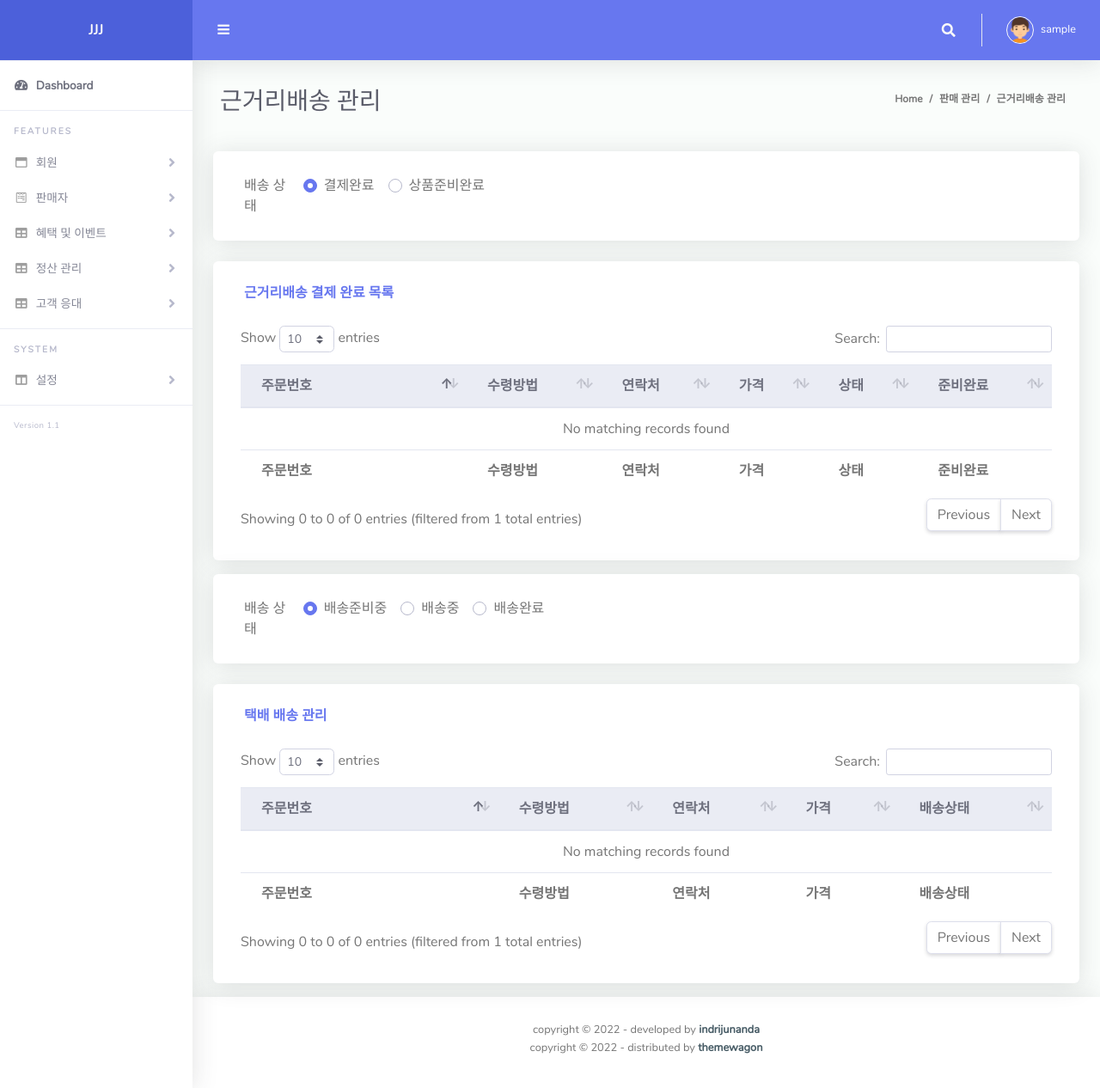
After one commit to jhy11/jjj, a Django app: page /seller/shortdelivery in a window 1280 px wide. The commit adds this page. Shown: the whole page at 86% size. Run offline with Django 4.2, Linux system fonts and the light colour scheme; the visitor is signed in with stand-in values (Sample User, id 1); data that the repository does not hold is empty; parts of the project's set-up code (start-up, migrations or seed data) failed here and were passed over; some libraries are stand-ins or nearby versions.

Commit message:
Add seller/shortdelivery
근거리배송 페이지 생성

```diff
--- /dev/null
+++ b/seller/templates/shortdelivery.html
@@ -0,0 +1,231 @@
+{% extends 'layouts/base.html' %} {% load static %}
+
+<!-- Specific Page CSS goes HERE  -->
+{% block stylesheets %}
+<link href="https://cdnjs.cloudflare.com/ajax/libs/font-awesome/4.7.0/css/font-awesome.min.css" rel="stylesheet"/>
+<link href="{% static 'vendor/datatables/dataTables.bootstrap4.min.css' %}" rel="stylesheet" type="text/css">
+
+{% endblock stylesheets %}
+
+{% block content %}
+<div class="container-fluid" id="container-wrapper">
+  <div class="d-sm-flex align-items-center justify-content-between mb-4">
+    <h1 class="h3 pl-2 text-gray-800">근거리배송 관리</h1>
+    <ol class="breadcrumb">
+      <li class="breadcrumb-item"><a href="./">Home</a></li>
+      <li class="breadcrumb-item">판매 관리</li>
+      <li class="breadcrumb-item active" aria-current="page">근거리배송 관리</li>
+    </ol>
+  </div>
+  <div class="row">
+    <div class="col">
+      <div class="card mb-4">
+        <div class="card-body">
+          <div class ="row g-3 needs-validation">
+            <div class="row col-md-12 mx-1 pt-2">
+              <label class="form-label col-md-1" for="status1" >배송 상태</label>
+              <fieldset class="row col-md-8" id="status1">
+                <div class="custom-control custom-radio mr-3">
+                  <input type="radio" id="customRadio1" name="status1" class="custom-control-input" value="결제완료" checked="checked">
+                  <label class="custom-control-label" for="customRadio1">결제완료</label>
+                </div>
+                <div class="custom-control custom-radio mr-3">
+                  <input type="radio" id="customRadio2" name="status1" class="custom-control-input" value="상품준비완료">
+                  <label class="custom-control-label" for="customRadio2">상품준비완료</label>
+                </div>
+              </fieldset>
+            </div>
+          </div>
+        </div>
+      </div>
+    </div>
+  </div>
+
+  <div class="row">
+    <div class="col">
+      <div class="card mb-3 p-3">
+        <div class="card-header d-flex flex-row align-items-center justify-content-between">
+          <h6 class="m-0 font-weight-bold text-primary">근거리배송 결제 완료 목록</h6>
+        </div>
+        <div class="table-responsive p-3" id="aaa">
+          <table class="table align-items-center table-flush table-hover" id="dataTableHover-delivery">
+            <thead class="thead-light">
+              <tr>
+                <th>주문번호</th>
+                <th>수령방법</th>
+                <th>연락처</th>
+                <th>가격</th>
+                <th>상태</th>
+                <th>준비완료</th>
+              </tr>
+            </thead>
+            <tbody class="list" id="list-order">
+              {% if Paid or Completed %}
+              {% for i in Paid %}
+              {% load humanize %}
+              <tr class="list-order-row">
+                <td class="align-middle" id="Order_no">{{ i.order__order_no }}</td>
+                <td class="align-middle" id="Type">근거리배송</td>
+                <td class="align-middle" id="Call">{{ i.order__call }}</td>
+                <td class="align-middle" id="Total">{{ i.order__total_price|intcomma }}</td>
+                <td class="align-middle status" id="Status" value='{{i.order__status}}'>결제완료</td>
+                <td class="align-middle custom-control custom-switch ml-5">
+                  <input type="checkbox" class="custom-control-input" id="Completed">
+                  <label class="custom-control-label" for="Completed"></label>
+                </td>
+              </tr>
+              {% endfor %}
+              {% for i in Completed %}
+              <tr class="list-order-row">
+                <td class="align-middle" id="Order_no">{{ i.order__order_no }}</td>
+                <td class="align-middle" id="Type">근거리배송</td>
+                <td class="align-middle" id="Call">{{ i.order__call }}</td>
+                <td class="align-middle" id="Total">{{ i.order__total_price|intcomma }}</td>
+                <td class="align-middle status" id="Status" value='{{i.order__status}}'>상품준비완료</td>
+                <td class="align-middle custom-control custom-switch ml-5">
+                  <input type="checkbox" class="custom-control-input" id="Completed">
+                  <label class="custom-control-label" for="Completed"></label>
+                </td>
+              </tr>
+              {% endfor %}
+              {% else %}
+              <tr>
+                <td class="align-middle">Data does not exist.</td>
+                <td></td>
+                <td></td>
+                <td></td>
+                <td></td>
+                <td></td>
+              </tr>
+              {% endif %}
+            </tbody>
+            <tfoot>
+              <tr>
+                <th>주문번호</th>
+                <th>수령방법</th>
+                <th>연락처</th>
+                <th>가격</th>
+                <th>상태</th>
+                <th>준비완료</th>
+              </tr>
+            </tfoot>
+          </table>
+        </div>
+      </div>
+    </div>
+  </div>
+  <div class="row">
+    <div class="col">
+      <div class="card mb-4">
+        <div class="card-body">
+          <div class ="row g-3 needs-validation">
+            <div class="row col-md-12 mx-1 pt-2">
+              <label class="form-label col-md-1" for="status" >배송 상태</label>
+              <fieldset class="row col-md-8" id="status">
+                <div class="custom-control custom-radio mr-3">
+                  <input type="radio" id="customRadio3" name="status" class="custom-control-input" value="배송준비중" checked="checked">
+                  <label class="custom-control-label" for="customRadio3">배송준비중</label>
+                </div>
+                <div class="custom-control custom-radio mr-3">
+                  <input type="radio" id="customRadio4" name="status" class="custom-control-input" value="배송중">
+                  <label class="custom-control-label" for="customRadio4">배송중</label>
+                </div>
+                <div class="custom-control custom-radio mr-3">
+                  <input type="radio" id="customRadio5" name="status" class="custom-control-input" value="배송완료">
+                  <label class="custom-control-label" for="customRadio5">배송완료</label>
+                </div>
+              </fieldset>
+            </div>
+          </div>
+        </div>
+      </div>
+    </div>
+  </div>
+  <div class="row">
+    <div class="col">
+      <div class="card mb-3 p-3">
+        <div class="card-header d-flex flex-row align-items-center justify-content-between">
+          <h6 class="m-0 font-weight-bold text-primary">택배 배송 관리</h6>
+        </div>
+        <div class="table-responsive p-3" id="aaa">
+          <table class="table align-items-center table-flush table-hover" id="dataTableHover-delivered">
+            <thead class="thead-light">
+              <tr>
+                <th>주문번호</th>
+                <th>수령방법</th>
+                <th>연락처</th>
+                <th>가격</th>
+                <th>배송상태</th>
+              </tr>
+            </thead>
+            <tbody class="list" id="list-order">
+              {% if Processing or Shipping or Delivered %}
+              {% for i in Processing %}
+              {% load humanize %}
+              <tr class="list-order-row">
+                <td class="align-middle" id="OrderNo">{{ i.order__order_no }}</td>
+                <td class="align-middle" id="Type">근거리배송</td>
+                <td class="align-middle" id="Call">{{ i.order__call }}</td>
+                <td class="align-middle" id="Total">{{ i.order__total_price|intcomma }}</td>
+                <td class="align-middle status" id="Status" value='{{i.order__status}}'>배송준비중</td>
+              </tr>
+              {% endfor %}
+              {% for i in Shipping %}
+              {% load humanize %}
+              <tr class="list-order-row">
+                <td class="align-middle" id="OrderNo">{{ i.order__order_no }}</td>
+                <td class="align-middle" id="Type">근거리배송</td>
+                <td class="align-middle" id="Call">{{ i.order__call }}</td>
+                <td class="align-middle" id="Total">{{ i.order__total_price|intcomma }}</td>
+                <td class="align-middle status" id="Status" value='{{i.order__status}}'>배송중</td>
+              </tr>
+              {% endfor %}
+              {% for i in Delivered %}
+              {% load humanize %}
+              <tr class="list-order-row">
+                <td class="align-middle" id="OrderNo">{{ i.order__order_no }}</td>
+                <td class="align-middle" id="Type">근거리배송</td>
+                <td class="align-middle" id="Call">{{ i.order__call }}</td>
+                <td class="align-middle" id="Total">{{ i.order__total_price|intcomma }}</td>
+                <td class="align-middle status" id="Status" value='{{i.order__status}}'>배송완료</td>
+              </tr>
+              {% endfor %}
+              {% else %}
+              <tr>
+                <td class="align-middle">Data does not exist.</td>
+                <td></td>
+                <td></td>
+                <td></td>
+                <td></td>
+              </tr>
+              {% endif %}
+            </tbody>
+            <tfoot>
+              <tr>
+                <th>주문번호</th>
+                <th>수령방법</th>
+                <th>연락처</th>
+                <th>가격</th>
+                <th>배송상태</th>
+              </tr>
+            </tfoot>
+          </table>
+        </div>
+      </div>
+    </div>
+  </div>
+</div>
+
+
+{% endblock content %}
+
+<!-- Specific Page JS goes HERE  -->
+{% block javascripts %}
+<!-- Page level plugins -->
+<script src="{% static 'vendor/datatables/jquery.dataTables.min.js' %}" type="text/javascript"></script>
+<script src="{% static 'vendor/datatables/dataTables.bootstrap4.min.js' %}" type="text/javascript"></script>
+
+<script src="{% static 'jsmeta/constants.js' %}"></script>
+<script src="{% static 'jsmeta/seller/script_shortdelivery_info.js' %}"></script>
+
+{% endblock javascripts %}
--- a/seller/urls.py
+++ b/seller/urls.py
@@ -1,7 +1,8 @@
 from django.urls import path
 
 from . import views
-from .views import info_delivery_views, info_seller_views, info_product_views, info_qna_views
+from .views import info_delivery_views, info_shortdelivery_views, info_seller_views, \
+                info_product_views, info_qna_views, info_cancel_views
 
 app_name = 'seller'
 
@@ -9,7 +10,12 @@ urlpatterns=[
 
     #판매 관리
     path('delivery', info_delivery_views.DeliveryView.as_view(), name='delivery'),
+    path('shortdelivery', info_shortdelivery_views.ShortdeliveryView.as_view(), name='shortdelivery'),
+
+    #path('cancel', info_cancel_views.CancelView.as_view(), name='cancel'),
+
     path('seller-product', info_seller_views.SellerProductView.as_view(), name='seller-product'),
+
 
     #상품 관리
     path('product-list', info_product_views.ProductListView.as_view(), name='product-list'),
--- /dev/null
+++ b/seller/views/info_shortdelivery_views.py
@@ -0,0 +1,35 @@
+from django.http import HttpRequest
+from django.shortcuts import render, redirect, get_object_or_404
+from django.views.generic.base import View
+from django.contrib.auth.mixins import LoginRequiredMixin
+from . import constants
+
+from management.models import order_product
+
+class ShortdeliveryView(LoginRequiredMixin, View):
+    template_name='shortdelivery.html'
+
+    def get(self, request: HttpRequest):
+        user_id=request.user.id
+
+        context = {
+            'Paid': get_delivery(user_id, constants.PAID),
+            'Completed': get_delivery(user_id, constants.COMPLETED),
+            'Processing': get_delivery(user_id, constants.PROCESSING),
+            'Shipping': get_delivery(user_id, constants.SHIPPING),
+            'Delivered': get_delivery(user_id, constants.DELIVERED),
+        }
+        if request.user.is_staff:
+            context['staff'] = True
+        if request.user.groups.filter(name='seller').exists():
+            context['seller'] = True
+
+        return render(request, self.template_name, context)
+
+def get_all_delivery(user_id):
+    return order_product.objects.filter(product__shop_id__manager_id__user_id=user_id, order__type=constants.SHORTDELIVERY,  DeleteFlag='0')\
+              .values('order__code', 'order__call', 'order__total_price', 'order__order_no', 'order__status', 'order__transport_no', 'order__date')
+
+def get_delivery(user_id, status):
+    return order_product.objects.filter(product__shop_id__manager_id__user_id=user_id, order__type=constants.SHORTDELIVERY, order__status=status, DeleteFlag='0')\
+              .values('order__code', 'order__call', 'order__total_price', 'order__order_no', 'order__status', 'order__transport_no', 'order__date')
--- /dev/null
+++ b/static/jsmeta/seller/script_shortdelivery_info.js
@@ -0,0 +1,70 @@
+document.addEventListener("DOMContentLoaded", function(){
+
+  let status = document.getElementsByClassName('status');
+  [].forEach.call(status, function(status) {
+    //status.innerHTML=showStatus(status.getAttribute('value'));
+  })
+
+  let table_delivered = $('#dataTableHover-delivered').DataTable();
+  let table_delivery = $('#dataTableHover-delivery').DataTable();
+
+  table_delivered.columns(4).search( '배송준비중' ).draw();
+  table_delivery.columns(4).search( '결제완료' ).draw();
+
+  $('#status').on('change', function () {
+    let status_info = $("input[name='status']:checked").val();
+    table_delivered.columns(4).search( status_info ).draw();
+
+    //let status = getStatus(status_info);
+    //table.columns(4).search( status ).draw();
+  });
+  $('#status1').on('change', function () {
+    let status_info = $("input[name='status1']:checked").val();
+    table_delivery.columns(4).search( status_info ).draw();
+  });
+});
+
+function showStatus(status){
+  let result;
+  switch(status){
+    case Paid:
+      result = '<span class="badge badge-warning align-middle">결제완료</span>'
+      break;
+    case Completed:
+      result = '<span class="badge badge-success align-middle">상품준비완료</span>'
+      break;
+    case Processing:
+      result = '<span class="badge badge-primary align-middle">배송준비중</span>'
+      break;
+    case Shipping:
+      result = '<span class="badge badge-info align-middle">배송중</span>'
+      break;
+    case Delivered:
+      result = '<span class="badge badge-secondary align-middle">배송완료</span>'
+      break;
+  }
+  return result;
+}
+
+function getStatus(status){
+  let result;
+
+  switch(status){
+    case '결제완료':
+      result = Paid;
+      break;
+    case '상품준비완료':
+      result = Completed;
+      break;
+    case '배송준비중':
+      result = Processing;
+      break;
+    case '배송중':
+      result = Shipping;
+      break;
+    case '배송완료':
+      result = Delivered;
+      break;
+  }
+  return result;
+}
--- a/templates/includes/navigation.html
+++ b/templates/includes/navigation.html
@@ -112,8 +112,8 @@
     <div id="seller" class="collapse" aria-labelledby="headingPage" data-parent="#accordionSidebar">
       <div class="bg-white py-2 collapse-inner rounded">
         <h6 class="collapse-header">주문</h6>
-        <a class="collapse-item" href="#">근거리 배송 관리</a>
         <a class="collapse-item" href="{% url 'seller:delivery' %}">택배배송 관리</a>
+        <a class="collapse-item" href="{% url 'seller:shortdelivery' %}">근거리배송 관리</a>
         <a class="collapse-item" href="#">포장/드라이브스루 관리</a>
         <h6 class="collapse-header">환불</h6>
         <a class="collapse-item" href="#">취소 관리</a>
```
